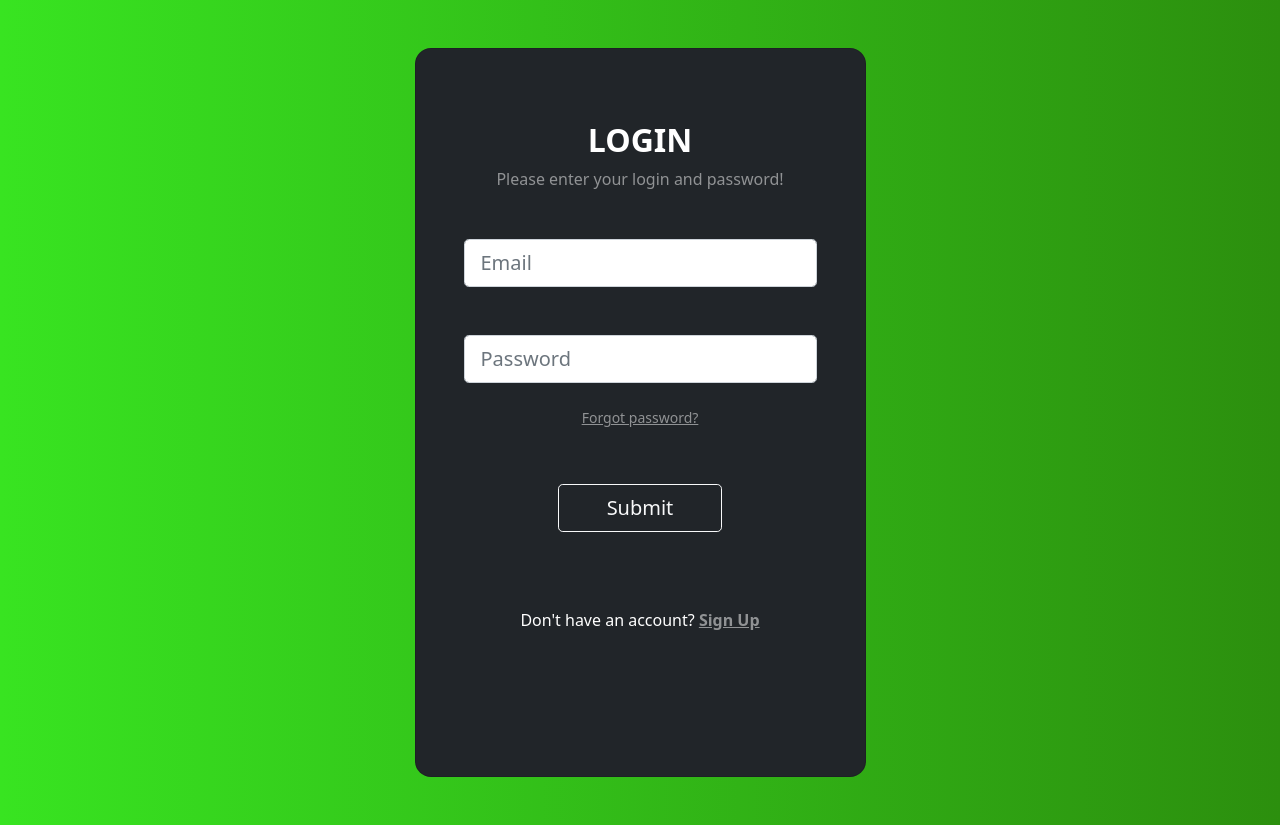
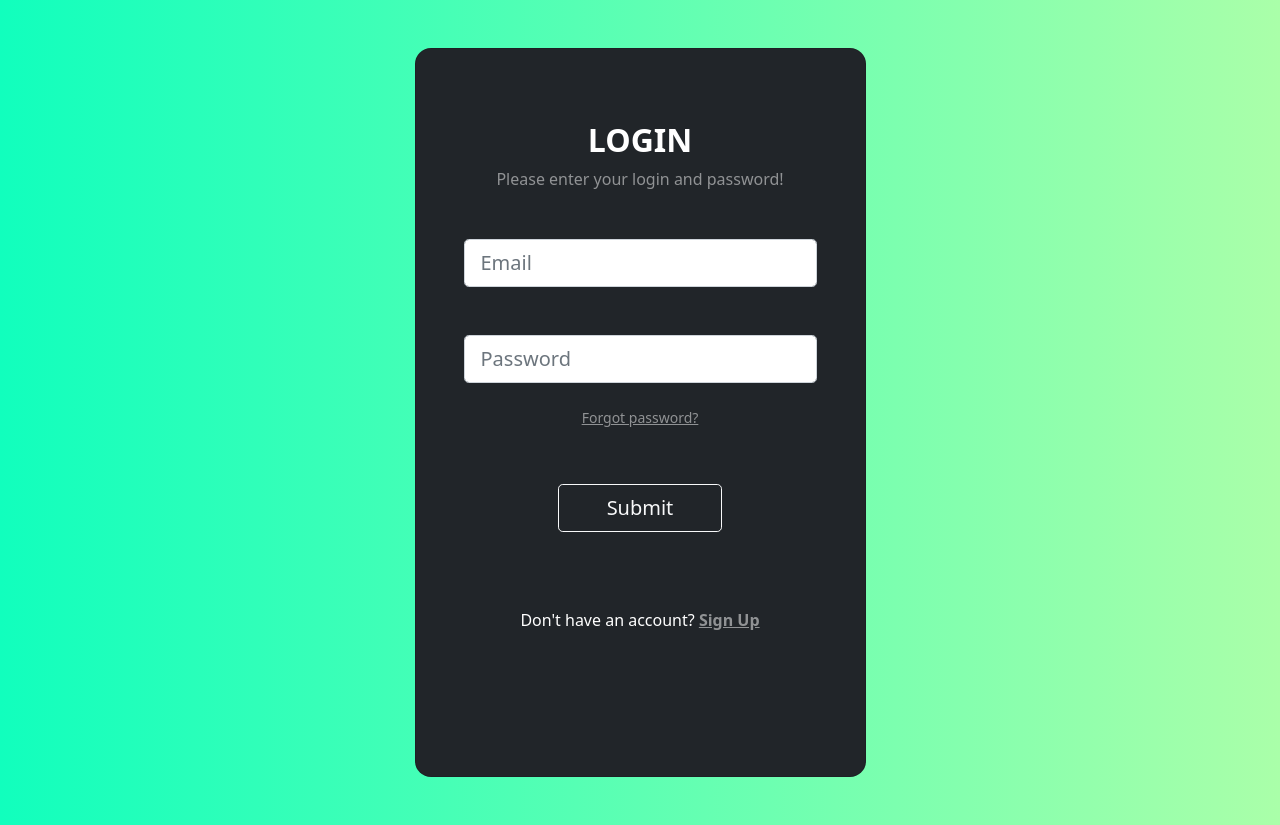
Before and after one commit to AshishRam7/HackHub-2022---Team-Exception-case, a Django app: page /accounts/login in a window 1280 px wide. Run offline with Django 4.2, Linux system fonts and the light colour scheme.

Commit message:
changed login background

```diff
--- a/accounts/views.py
+++ b/accounts/views.py
@@ -64,7 +64,7 @@ def login(request):
         else:
             print("Invalid duh")
             messages.info(request, 'invalid credentials')
-            return render(request, 'login.html')
+            return render(request, 'sign in.html')
     else:
         print("Invalid duh2")
         return render(request, 'sign in.html')
--- a/templates/sign in.html
+++ b/templates/sign in.html
@@ -1,3 +1,4 @@
+
 <!DOCTYPE html>
 <html>
   <head>
@@ -13,23 +14,12 @@
       crossorigin="anonymous"
     />
     <style>
-      .gradient-custom {
-        /* fallback for old browsers */
-        background: #6a11cb;
+      body {
+        background: #AAFFA9;  /* fallback for old browsers */
+background: -webkit-linear-gradient(to right, #11FFBD, #AAFFA9);  /* Chrome 10-25, Safari 5.1-6 */
+background: linear-gradient(to right, #11FFBD, #AAFFA9); /* W3C, IE 10+/ Edge, Firefox 16+, Chrome 26+, Opera 12+, Safari 7+ */
 
-        /* Chrome 10-25, Safari 5.1-6 */
-        background: -webkit-linear-gradient(
-          to right,
-          rgb(77, 245, 77),
-          rgb(18, 117, 9)
-        );
 
-        /* W3C, IE 10+/ Edge, Firefox 16+, Chrome 26+, Opera 12+, Safari 7+ */
-        background: linear-gradient(
-          to right,
-          rgb(56, 228, 33),
-          rgb(44, 143, 14)
-        );
       }
     </style>
   </head>
@@ -39,6 +29,7 @@
       integrity="sha384-ka7Sk0Gln4gmtz2MlQnikT1wXgYsOg+OMhuP+IlRH9sENBO0LRn5q+8nbTov4+1p"
       crossorigin="anonymous"
     ></script>
+    {% csrf_token %}
 
     <section class="vh-120 gradient-custom">
       <div class="container py-5 h-100">
```
Also changed, not shown: templates/sign up.html (+3 -11 lines), db.sqlite3.
